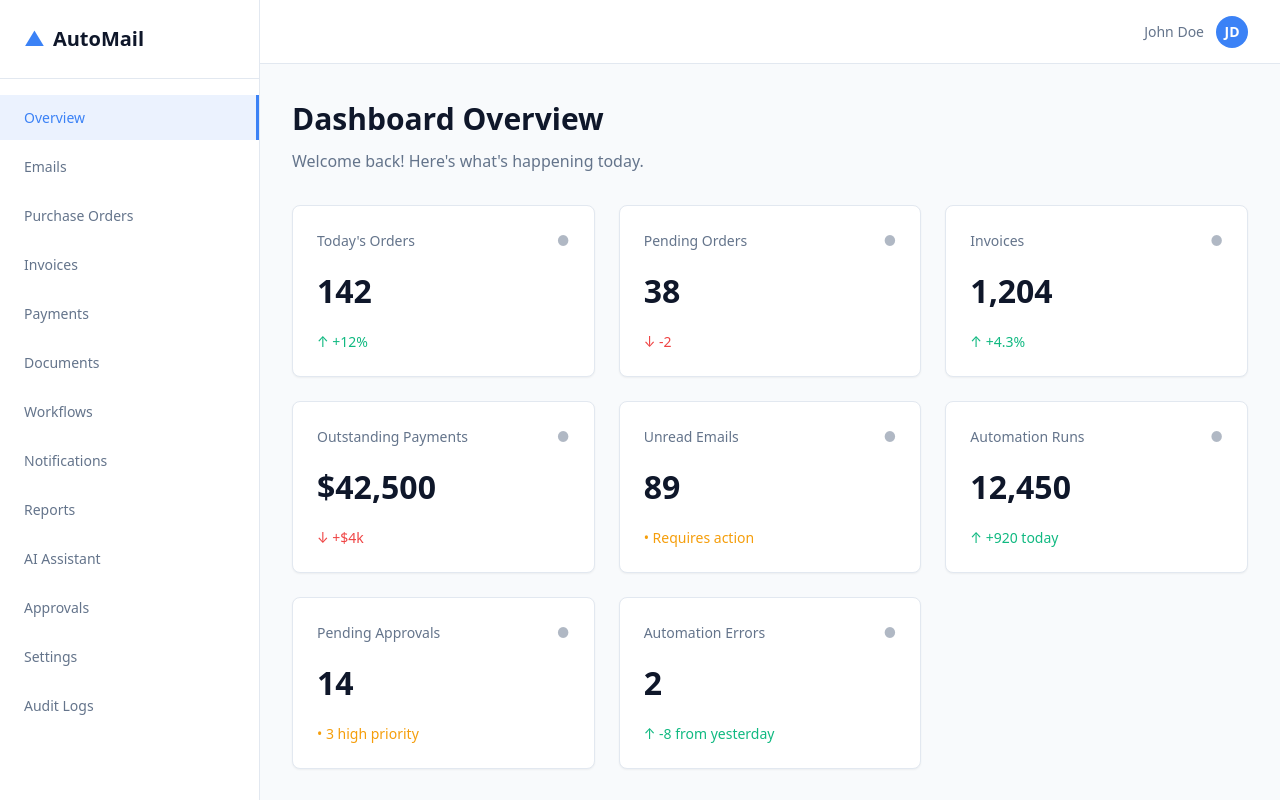
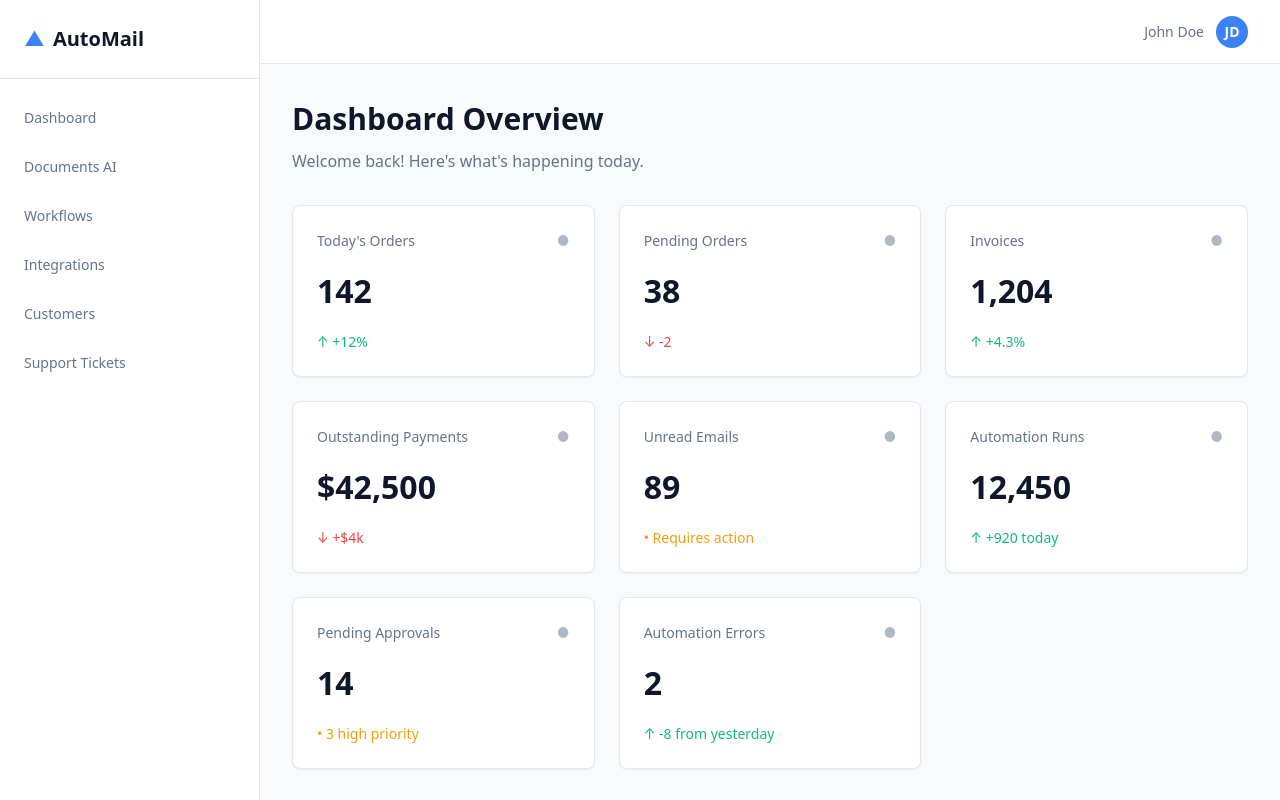
Before and after one commit to Yash9596-web/EmailAutomation, a Next.js app: page / in a window 1280 px wide. Built offline with nearby package versions, Linux system fonts and the light colour scheme.

Commit message:
feat: update sidebar with real module routes

```diff
--- a/src/app/(dashboard)/Sidebar.tsx
+++ b/src/app/(dashboard)/Sidebar.tsx
@@ -5,19 +5,12 @@ import { usePathname } from 'next/navigation';
 import styles from './layout.module.css';
 
 const NAV_ITEMS = [
-  { name: 'Overview', href: '/' },
-  { name: 'Emails', href: '/emails' },
-  { name: 'Purchase Orders', href: '/purchase-orders' },
-  { name: 'Invoices', href: '/invoices' },
-  { name: 'Payments', href: '/payments' },
-  { name: 'Documents', href: '/documents' },
+  { name: 'Dashboard', href: '/support' },
+  { name: 'Documents AI', href: '/documents' },
   { name: 'Workflows', href: '/workflows' },
-  { name: 'Notifications', href: '/notifications' },
-  { name: 'Reports', href: '/reports' },
-  { name: 'AI Assistant', href: '/ai' },
-  { name: 'Approvals', href: '/approvals' },
-  { name: 'Settings', href: '/settings' },
-  { name: 'Audit Logs', href: '/audit' },
+  { name: 'Integrations', href: '/integrations' },
+  { name: 'Customers', href: '/customers' },
+  { name: 'Support Tickets', href: '/support' },
 ];
 
 export default function Sidebar() {
```
